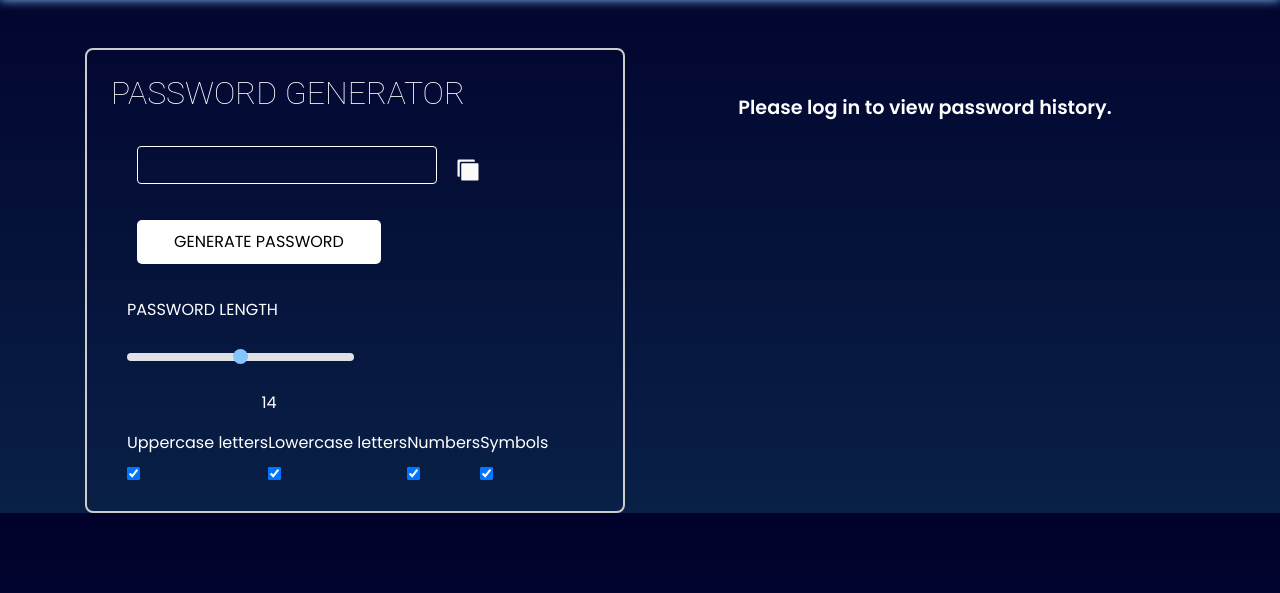
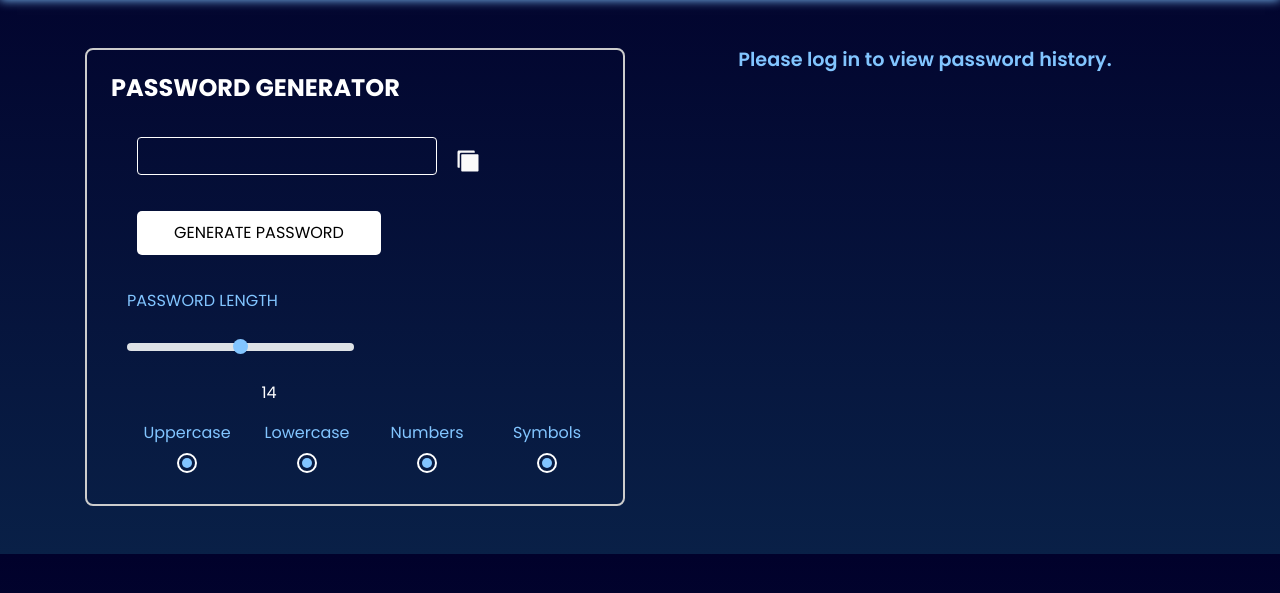
Before and after one commit to graceAlessia/Web-Final-Project, a PHP site: page / in a window 1280 px wide. Shown: the part 84-677 px from the top of the page. Run offline with PHP 8.4, Linux system fonts and the light colour scheme; data comes from the database, SQL or seed files in the repository; both versions use the stored data as it was after the commit; data that the repository does not hold is empty.

Commit message:
updating css files

```diff
--- a/assets/css/style.css
+++ b/assets/css/style2.css
@@ -21,11 +21,12 @@ h1 {
         font-weight: 600;
     }
     h3{
-        font-size: 2rem;
+        font-size: 1.5rem;
         font-weight: 400;
 
     }
     h4{
+        color: #82C5FF;
         font-size: 1.2rem;
         font-weight: 600;
     }
@@ -180,8 +181,51 @@ button {
 
 
 
+/*Checkbox*/
+/* Style for custom checkboxes */
+input[type="checkbox"] {
+    /* Hide the default checkbox */
+    appearance: none;
+    -webkit-appearance: none;
+    width: 20px;
+    height: 20px;
+    border: 2px solid white;
+    border-radius: 15px;
+    background-color: transparent;
+    position: relative;
+    cursor: pointer;
+}
+
+input[type="checkbox"]:checked {
+    background-color: transparent;
+
+}
+
+input[type="checkbox"]::before {
+    content: "";
+    position: absolute;
+    top: 50%;
+    left: 50%;
+    width: 10px;
+    height: 10px;
+    background-color: transparent;
+    transform: translate(-50%, -50%);
+}
+
+input[type="checkbox"]:checked::before {
+    background-color: #82C5FF;
+    ;
+    border-radius: 15px;
+}
+
+label {
+    color: #82C5FF; /* Neon color for labels */
+}
 
 
+
+
+/*Slider*/
 .slider-container {
     position: relative;
     display: flex;
--- a/index.php
+++ b/index.php
@@ -5,13 +5,36 @@ include('layouts/header.php');
 $isUserLoggedIn = isset($_SESSION['user_id']);
 ?>
 
+<!DOCTYPE html>
+<html lang="en">
+
+<head>
+    <meta charset="UTF-8">
+    <meta name="viewport" content="width=device-width, initial-scale=1.0">
+    <title>Password Generator</title>
+    <link rel="stylesheet" href="path/to/your/styles.css"> <!-- Add your main stylesheet link here -->
+    <style>
+        .tooltip {
+            position: absolute;
+            background-color: #333;
+            color: #fff;
+            padding: 5px 10px;
+            border-radius: 5px;
+            font-size: 12px;
+            z-index: 1000;
+            white-space: nowrap;
+        }
+    </style>
+</head>
+
+<body>
     <div class="container">
         <div class="row mt-5 justify-content-center">
             <!-- Password Generator -->
-        <div class="col-lg-6 col-md-6 col-sm-12">
+            <div class="col-lg-6 col-md-6 col-sm-12 mb-5">
                 <div class="password-generator-container p-4" style="border: 2px solid #ccc; border-radius: 8px;">
-                <h3 class="mb-4 text-left text-uppercase" style="font-family: 'Roboto', sans-serif; font-weight: 100;">
-                    Password Generator
+                    <h3 class="mb-4 text-left text-uppercase">
+                        <b>Password Generator</b>
                     </h3>
                     <div class="input-group mx-3">
                         <div>
@@ -20,6 +43,7 @@ $isUserLoggedIn = isset($_SESSION['user_id']);
 
                         <div class="input-group-append">
                             <button class="btn btn-outline-light py-4" onclick="copyPassword()" style="background: url('assets/imgs/copy.svg') no-repeat center center; background-size: contain; width: 20px; height: 20px; border: none; cursor: pointer;">
+
                             </button>
                         </div>
 
@@ -31,51 +55,51 @@ $isUserLoggedIn = isset($_SESSION['user_id']);
                             <span id="sliderValue" class="d-block mt-2 text-center">14</span>
                         </div>
 
-                    <div class="d-flex justify-content-around mt-3">
-                        <div>
-                            <label class="d-block">Uppercase letters</label>
+                        <div class="d-flex justify-content-between flex-wrap mt-3">
+                            <div class="flex-grow-1 text-center" style="flex-basis: 22%; min-width: 120px;">
+                                <label class="d-block">Uppercase</label>
                                 <input type="checkbox" id="uppercase" checked>
                             </div>
-                        <div>
-                            <label class="d-block">Lowercase letters</label>
+                            <div class="flex-grow-1 text-center" style="flex-basis: 22%; min-width: 120px;">
+                                <label class="d-block">Lowercase</label>
                                 <input type="checkbox" id="lowercase" checked>
                             </div>
-                        <div>
+                            <div class="flex-grow-1 text-center" style="flex-basis: 22%; min-width: 120px;">
                                 <label class="d-block">Numbers</label>
                                 <input type="checkbox" id="numbers" checked>
                             </div>
-                        <div>
+                            <div class="flex-grow-1 text-center" style="flex-basis: 22%; min-width: 120px;">
                                 <label class="d-block">Symbols</label>
                                 <input type="checkbox" id="symbols" checked>
                             </div>
                         </div>
+
                     </div>
                 </div>
             </div>
             <!-- Password History -->
-        <div class="col-lg-6 col-md-6 col-sm-12 mt-5">
+            <div class="col-lg-6 col-md-6 col-sm-12">
                 <?php if ($isUserLoggedIn): ?>
                     <h4 class="text-center">PASSWORD HISTORY</h4>
                     <ul id="passwordHistory" class="list-group list-group-flush text-white">
                         <!-- History items will be appended here via JS -->
                     </ul>
                     <p class="text-center mt-3">
-                    <a href="#" class="text-light" style="text-decoration: none;" onclick="clearHistory()">Clear history</a>
+                        <a href="#" class="text-light text-uppercase" style="text-decoration: none;" onclick="clearHistory()">Clear history</a>
                     </p>
                 <?php else: ?>
                     <h4 class="text-center text-info">
-                    <a href="login.php" style="color: white; text-decoration: none;">Please log in to view password history.</a>
+                        <a href="login.php" style="color: #82C5FF; text-decoration: none;">Please log in to view password history.</a>
                     </h4>
                 <?php endif; ?>
             </div>
         </div>
     </div>
 
+    <!-- JavaScript includes -->
     <script src="https://code.jquery.com/jquery-3.5.1.min.js"></script>
     <script src="js/script.js"></script>
     <script src="js/history.js"></script>
-
-
 </body>
 
 </html>
--- a/js/script.js
+++ b/js/script.js
@@ -1,9 +1,10 @@
+// Function to generate a password
 function generatePassword() {
-  let length = document.getElementById("lengthSlider").value;
-  let includeUppercase = document.getElementById("uppercase").checked;
-  let includeLowercase = document.getElementById("lowercase").checked;
-  let includeNumbers = document.getElementById("numbers").checked;
-  let includeSymbols = document.getElementById("symbols").checked;
+  const length = document.getElementById("lengthSlider").value;
+  const includeUppercase = document.getElementById("uppercase").checked;
+  const includeLowercase = document.getElementById("lowercase").checked;
+  const includeNumbers = document.getElementById("numbers").checked;
+  const includeSymbols = document.getElementById("symbols").checked;
 
   let characters = "";
   if (includeUppercase) characters += "ABCDEFGHIJKLMNOPQRSTUVWXYZ";
@@ -24,25 +25,27 @@ function generatePassword() {
   savePassword(password);
 }
 
+// Save the password to history
 function savePassword(password) {
-  $.post("save_history.php", { password: password }, function (data) {
+  $.post("save_history.php", { password: password }, function () {
     fetchPasswordHistory(); // Refresh history after saving
   });
 }
 
+// Fetch and display password history
 function fetchPasswordHistory() {
   $.get("get_password_history.php", function (data) {
-    let history = JSON.parse(data);
-    let historyList = document.getElementById("passwordHistory");
+    const history = JSON.parse(data);
+    const historyList = document.getElementById("passwordHistory");
     historyList.innerHTML = "";
-    history.forEach(function (password, index) {
-      let listItem = document.createElement("li");
+    history.forEach((password, index) => {
+      const listItem = document.createElement("li");
       listItem.className =
         "list-group-item d-flex justify-content-between align-items-center";
       listItem.innerHTML = `
         <span>${password}</span>
         <div>
-                  <button class="btn btn-outline-light btn-sm btn-copy" onclick="copyToClipboard('${password}')"
+          <button class="btn btn-outline-light btn-sm btn-copy" onclick="copyToClipboard('${password}', this)"
             style="background: url('assets/imgs/copy.svg') no-repeat center center; background-size: contain; width: 20px; height: 20px; border: none; cursor: pointer;">
           </button>
           <button class="btn btn-danger btn-sm btn-delete" onclick="deletePassword(${index})">Delete</button>
@@ -53,31 +56,46 @@ function fetchPasswordHistory() {
   });
 }
 
+// Clear password history
 function clearHistory() {
+  if (confirm("Are you sure you want to clear the history?")) {
     $.ajax({
       url: "clear_history.php",
       type: "DELETE",
-    success: function (result) {
+      success: function () {
         fetchPasswordHistory(); // Refresh history after clearing
       },
       error: function (xhr) {
-      alert("Error clearing history: " + xhr.responseText);
+        console.error("Error clearing history: " + xhr.responseText);
       },
     });
   }
+}
 
-function copyToClipboard(password) {
+// Copy password to clipboard
+function copyToClipboard(password, element) {
   const tempInput = document.createElement("input");
   document.body.appendChild(tempInput);
   tempInput.value = password;
   tempInput.select();
   document.execCommand("copy");
   document.body.removeChild(tempInput);
-  // alert("Password copied to clipboard");
 }
 
+// Update slider value display
+function updateSliderValue(value) {
+  document.getElementById("sliderValue").textContent = value;
+}
+
+// Copy password from the generator
+function copyPassword() {
+  const password = document.getElementById("passwordField").value;
+  copyToClipboard(password, document.querySelector(".btn-outline-light"));
+}
+
+// Event listener for slider input
 document.getElementById("lengthSlider").oninput = function () {
-  document.getElementById("sliderValue").textContent = this.value;
+  updateSliderValue(this.value);
 };
 
 // Initialize history on page load
--- a/layouts/header.php
+++ b/layouts/header.php
@@ -12,7 +12,7 @@ session_start(); // Start the session if not already started
     <link rel="stylesheet" href="https://cdnjs.cloudflare.com/ajax/libs/font-awesome/5.15.3/css/all.min.css">
     <link href="https://fonts.googleapis.com/css2?family=Orbitron&display=swap" rel="stylesheet">
 
-    <link rel="stylesheet" href="assets/css/style.css">
+    <link rel="stylesheet" href="assets/css/style2.css">
 </head>
 
 <body>
--- a/login.php
+++ b/login.php
@@ -6,7 +6,7 @@
     <meta name="viewport" content="width=device-width, initial-scale=1.0">
     <title>Login</title>
     <link rel="stylesheet" href="https://stackpath.bootstrapcdn.com/bootstrap/4.5.2/css/bootstrap.min.css">
-    <link rel="stylesheet" href="assets/css/login.css">
+    <link rel="stylesheet" href="assets/css/login1.css">
 </head>
 
 <body>
--- a/signup.php
+++ b/signup.php
@@ -6,7 +6,7 @@
     <meta name="viewport" content="width=device-width, initial-scale=1.0">
     <title>Sign Up</title>
     <link rel="stylesheet" href="https://stackpath.bootstrapcdn.com/bootstrap/4.5.2/css/bootstrap.min.css">
-    <link rel="stylesheet" href="assets/css/signup.css">
+    <link rel="stylesheet" href="assets/css/signup1.css">
 </head>
 
 <body class="bg-dark text-light">
```
Also changed, not shown: assets/css/login1.css (renamed from assets/css/signup.css, +5 -24 lines), assets/css/signup1.css (renamed from assets/css/login.css, +25 -7 lines), password_generator.sql (added, +172 -0 lines). Lines whose indentation alone changed are shown as unchanged.
